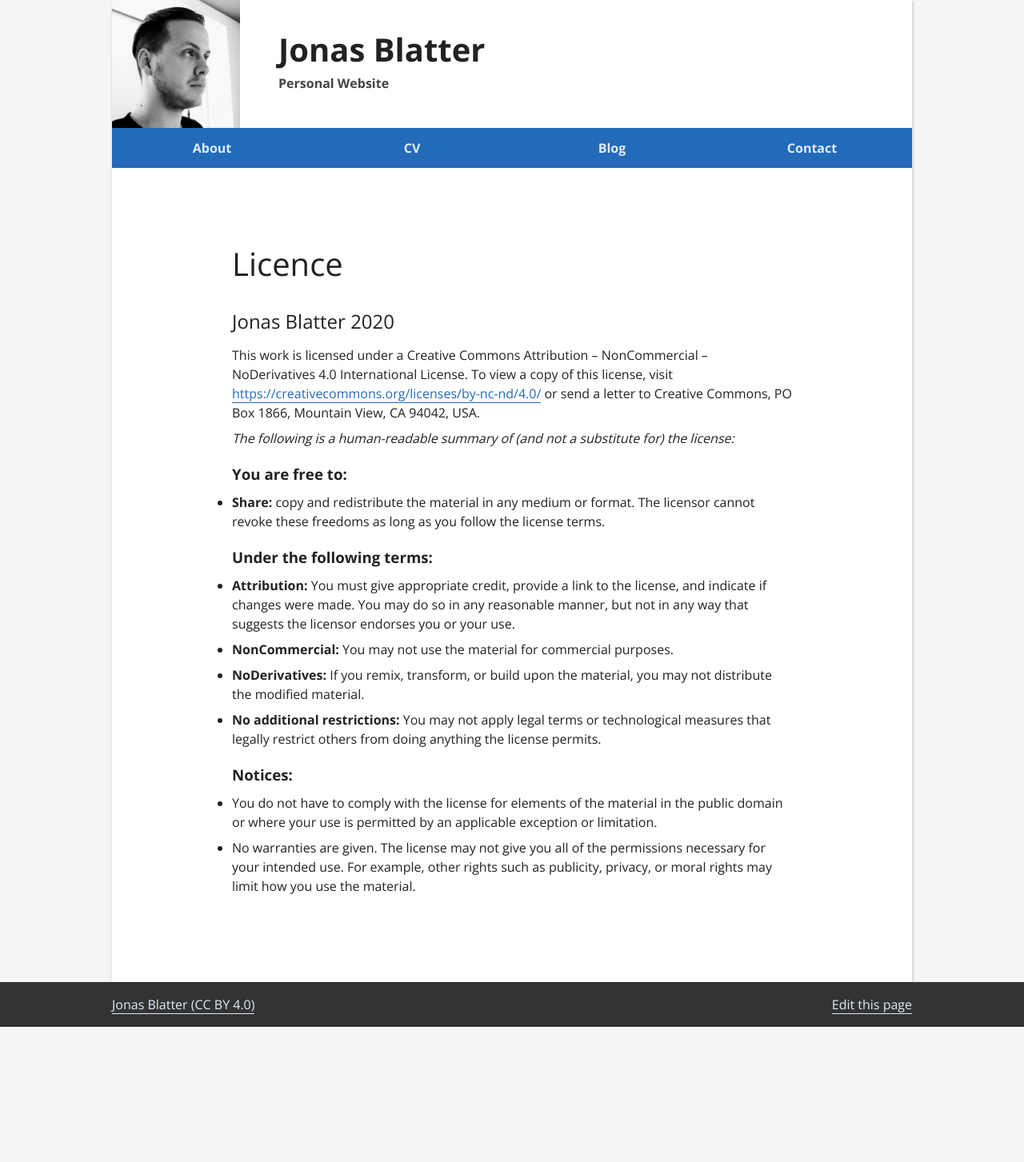
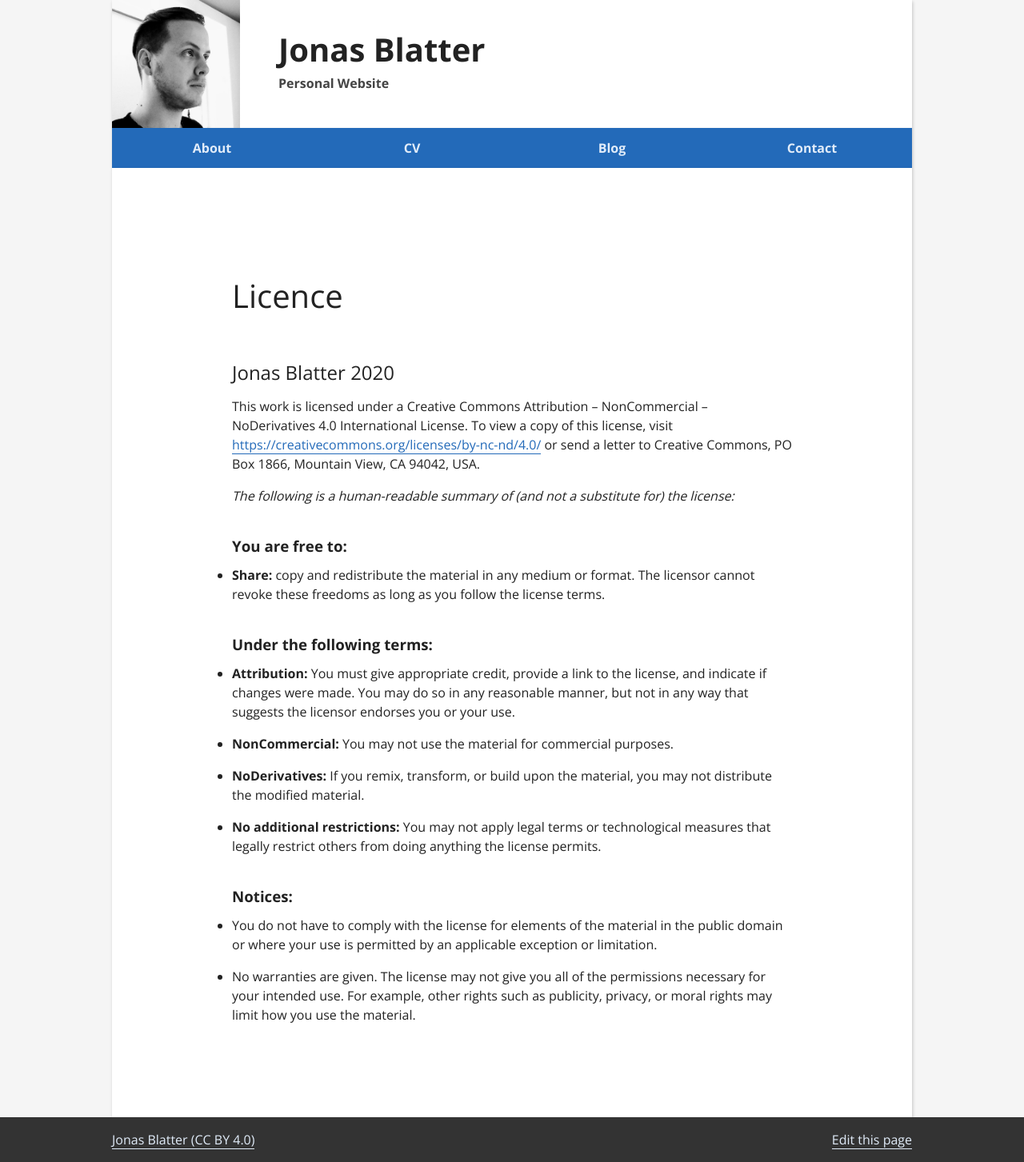
Before and after one commit to jonasblatter/jonasblatter.github.io, a Jekyll site: the page built from licence.md, in a window 1280 px wide. Shown: the whole page at 80% size. Built offline with Jekyll 4.4.1, drawn with Linux system fonts in a browser that asks for light colours; our own code applies the rules of GitHub Pages for plain Markdown files; a style sheet for code colours, icons or effects is not loaded; before the commit the page ends 1284 px from its top, so only the background shows below that.

Commit message:
Update main.scss

```diff
--- a/_sass/main.scss
+++ b/_sass/main.scss
@@ -61,10 +61,10 @@ a {
 }
 .article {
 	h1,h2,h3,h4,h5,h6 {
-		margin: 1em 0 0.5em;
+		margin: 2em 0 0.5em;
     }
     p {
-		margin-bottom: 0.5em;
+		margin-bottom: 1em;
     }
 }
 address {
@@ -146,7 +146,7 @@ article {
     box-shadow: 1px 2px 4px rgba(0,0,0,0.2);
 }
 .article {
-    padding: 1em 10vw 5em;
+    padding: 0 10vw 5em;
 }
 .heading,
 .post,
```
